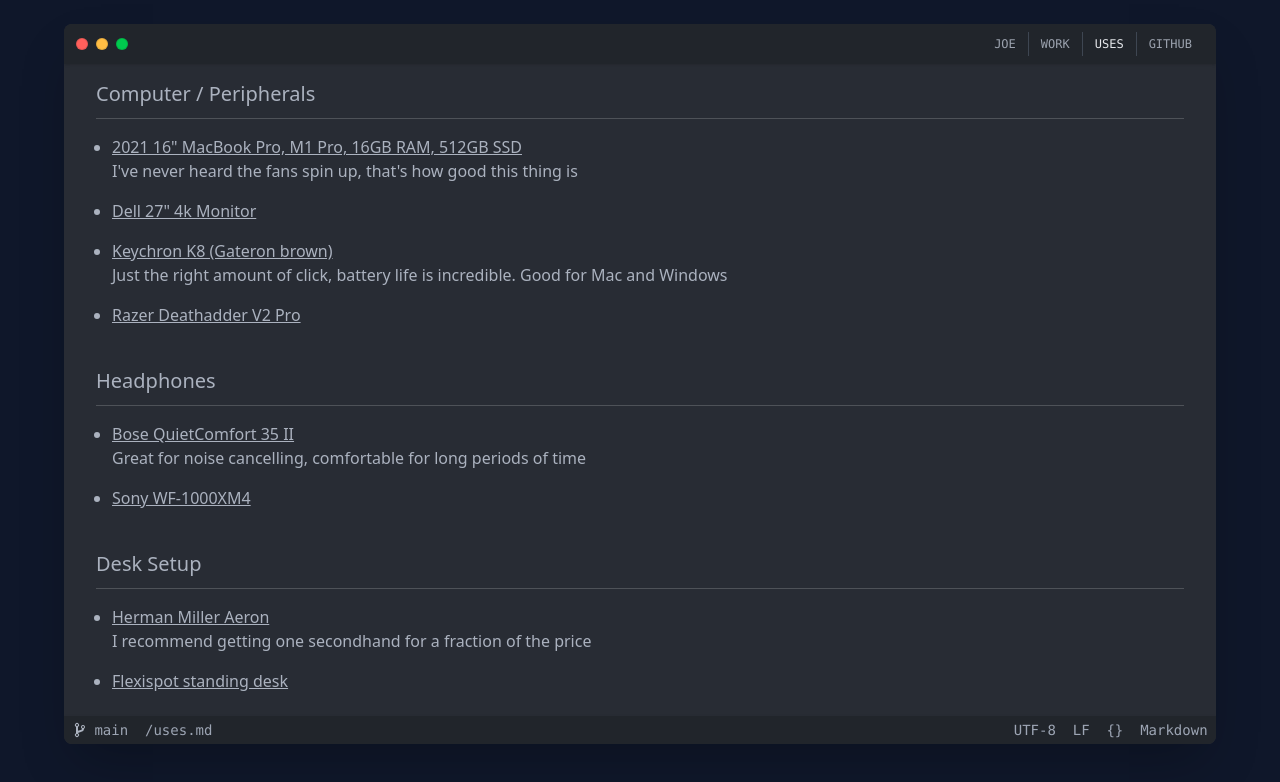
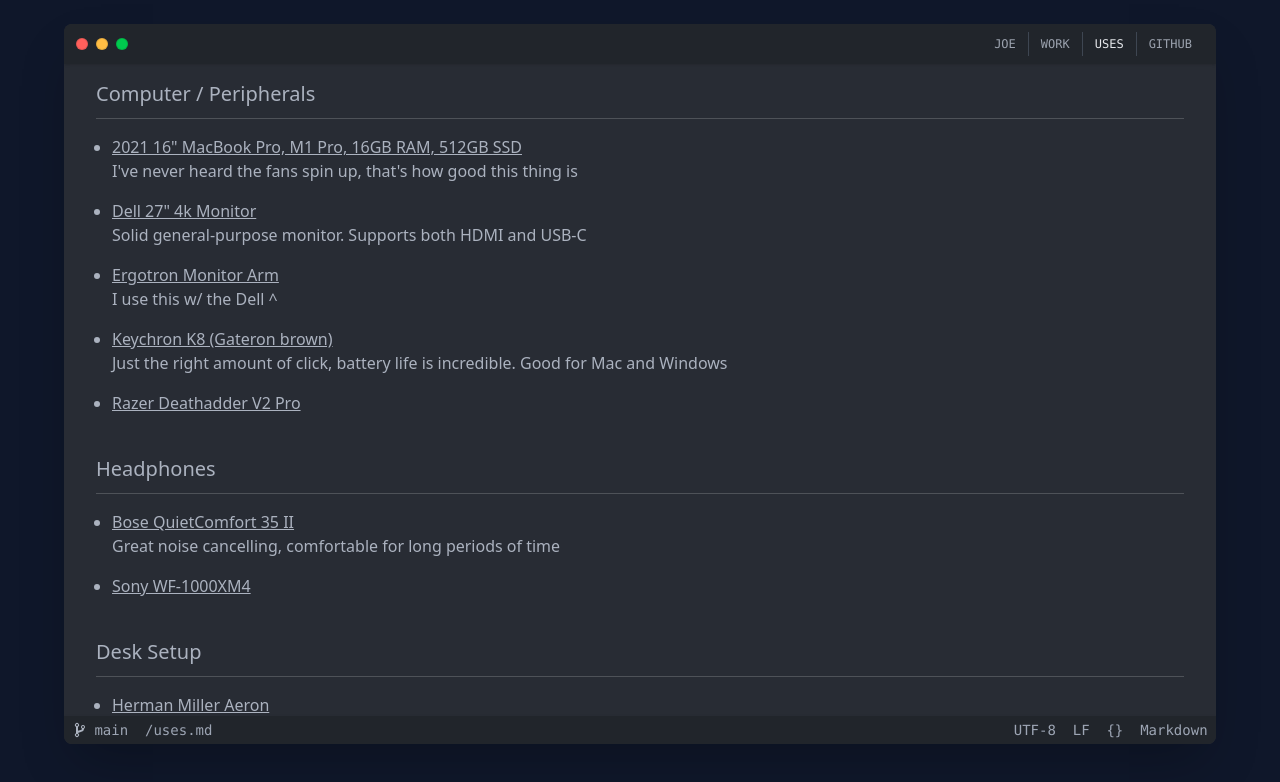
Before and after one commit to josephmcg/portfolio, a Next.js app: page /uses in a window 1280 px wide. Shown: the top 782 px of the page. Built offline with nearby package versions, Linux system fonts and the light colour scheme.

Commit message:
build: bump deps

```diff
--- a/src/app/layout.tsx
+++ b/src/app/layout.tsx
@@ -7,8 +7,11 @@
 import { Header } from '~/components/Header/Header'
 
 export const metadata: Metadata = {
-  title: 'Create Next App',
-  description: 'Generated by create next app',
+  title: {
+    template: `Joe McGrath - %s`,
+    default: `Joe McGrath`,
+  },
+  description: 'Joe McGrath is a software engineer based in Tokyo, Japan.',
 }
 
 export default function RootLayout({
--- a/src/app/uses/page.tsx
+++ b/src/app/uses/page.tsx
@@ -1,3 +1,9 @@
+import type { Metadata } from 'next'
+
+export const metadata: Metadata = {
+  title: 'Uses',
+}
+
 type Item = {
   title: string
   url: string
@@ -22,6 +28,13 @@
       {
         title: 'Dell 27" 4k Monitor',
         url: 'https://www.amazon.co.jp/-/en/gp/product/B09CGY99X5',
+        description:
+          'Solid general-purpose monitor. Supports both HDMI and USB-C',
+      },
+      {
+        title: 'Ergotron Monitor Arm',
+        url: 'https://www.amazon.co.jp/-/en/gp/product/B07Q8TJ2KL',
+        description: 'I use this w/ the Dell ^',
       },
       {
         title: 'Keychron K8 (Gateron brown)',
@@ -43,7 +56,7 @@
         title: 'Bose QuietComfort 35 II',
         url: 'https://global.bose.com/content/consumer_electronics/b2c_catalog/worldwide/websites/en_ae/product/qc35_ii.html',
         description:
-          'Great for noise cancelling, comfortable for long periods of time',
+          'Great noise cancelling, comfortable for long periods of time',
       },
       {
         title: 'Sony WF-1000XM4',
@@ -69,19 +82,11 @@
   },
 
   {
-    heading: 'Tooling',
+    heading: 'Programming',
     items: [
       {
-        title: 'Autoraise',
-        url: 'https://github.com/sbmpost/AutoRaise',
-        description:
-          'Saved me thousands of clicks when using multiple monitors on Mac',
-      },
-      {
-        title: 'Discrete Scroll',
-        url: 'https://github.com/emreyolcu/discrete-scroll',
-        description:
-          'Quality of life improvement when using a mouse scroll wheel on Mac',
+        title: 'VS Code',
+        url: 'https://code.visualstudio.com',
       },
       {
         title: 'kitty',
@@ -91,14 +96,31 @@
       {
         title: 'Powerlevel10k',
         url: 'https://github.com/romkatv/powerlevel10k',
+        description: 'Displays valuable git info in my terminal prompt',
+      },
+    ],
+  },
+
+  {
+    heading: 'Miscellaneous Software',
+    items: [
+      {
+        title: 'Autoraise',
+        url: 'https://github.com/sbmpost/AutoRaise',
         description:
-          'Customize your terminal prompt to show git info (and more!)',
+          'Focuses a window on pointer hover. This has saved me thousands of clicks when using multiple monitors on Mac',
       },
+      {
+        title: 'Discrete Scroll',
+        url: 'https://github.com/emreyolcu/discrete-scroll',
+        description: 'Quality of life improvement when using a mouse on Mac',
+      },
+
       {
         title: 'Rectangle',
         url: 'https://rectangleapp.com',
         description:
-          'Window manager, adds helpful hotkeys to move and resize windows easily',
+          'Window manager, helpful hotkeys to move and resize windows',
       },
     ],
   },
@@ -109,7 +131,7 @@
     <div className="flex flex-col gap-10 px-8 py-4">
       {categories.map((category) => (
         <div key={category.heading} className="flex flex-col gap-4">
-          <h2 className="border-divider border-b pb-2.5 text-xl">
+          <h2 className="border-b border-divider pb-2.5 text-xl">
             {category.heading}
           </h2>
           <ul className="flex list-disc flex-col gap-4 pl-4">
--- a/src/app/work/page.tsx
+++ b/src/app/work/page.tsx
@@ -1,5 +1,11 @@
+import type { Metadata } from 'next'
+
 import { Editor } from '~/components/Editor/Editor'
 import type { Line } from '~/types'
+
+export const metadata: Metadata = {
+  title: 'Work',
+}
 
 const lines: Line[] = [
   {
```
Also changed, not shown: package.json (+8 -8 lines), 2 other files (tests, documents, lock files or other folders).
